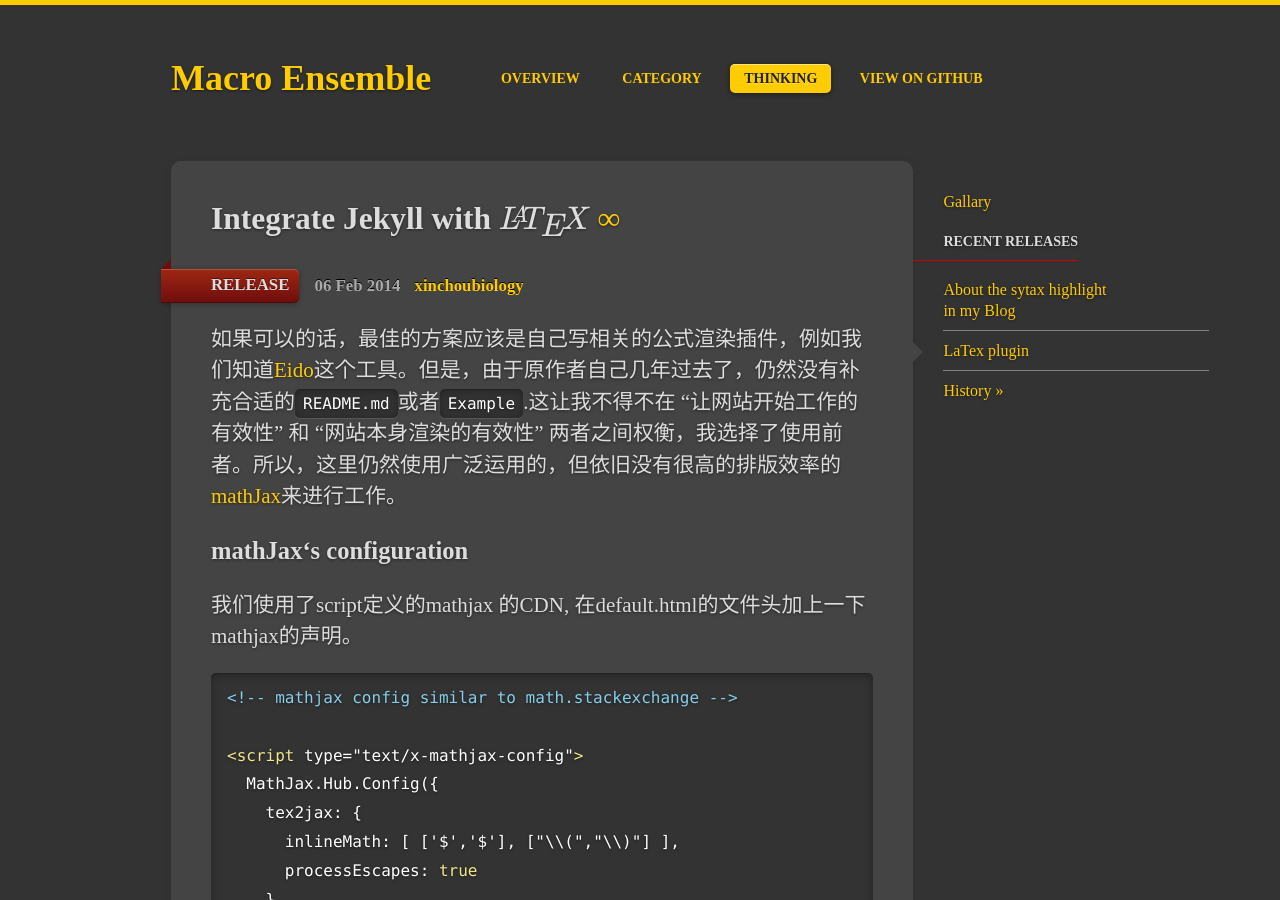
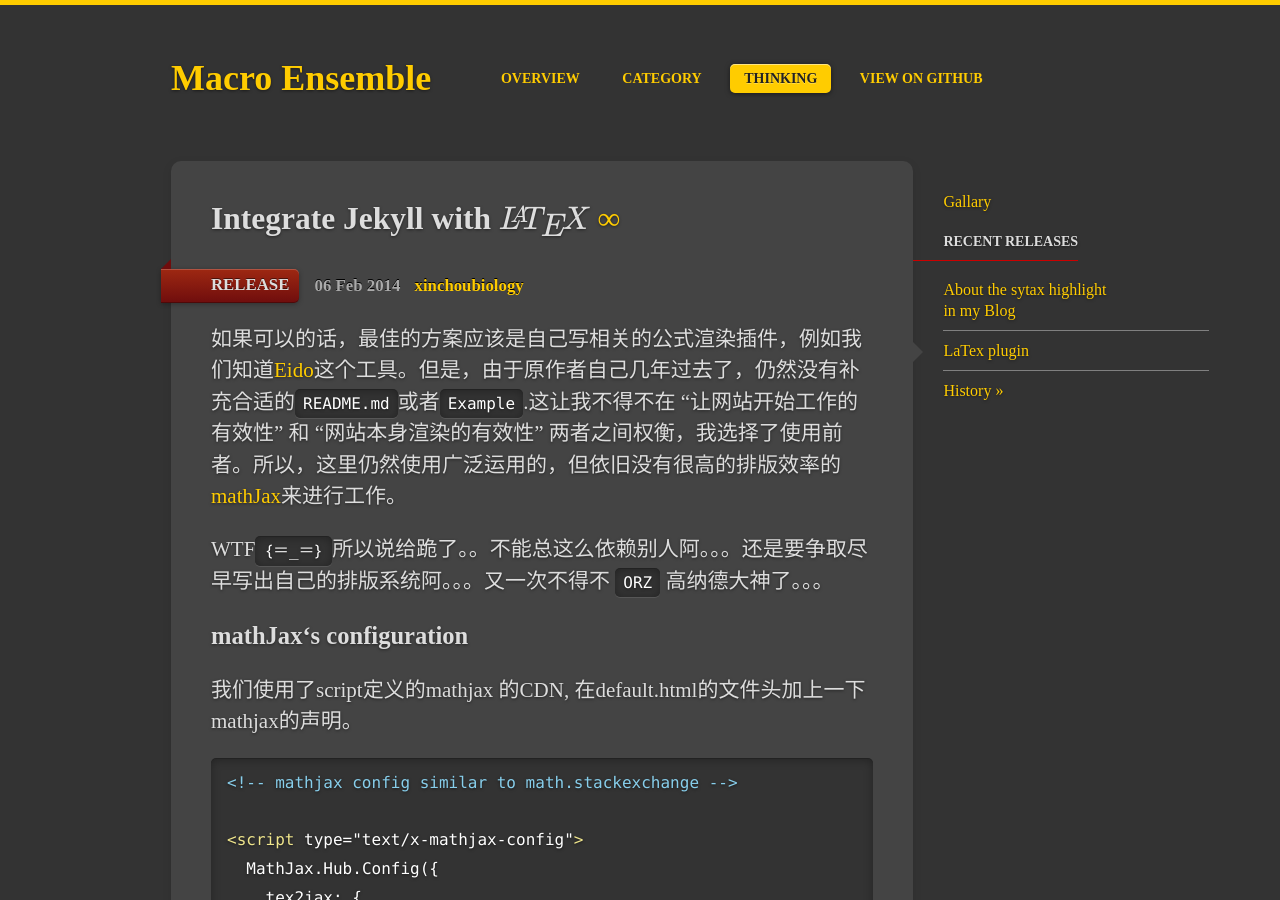
Before and after one commit to xinchoubiology/macroEnsemble, a Jekyll site: the page built from _posts/2014-02-05-Integrate-Jekyll-with-LateX.markdown, in a window 1280 px wide and 900 px high. Built offline with Jekyll 4.4.1, drawn with Linux system fonts in a browser that asks for light colours; some web fonts are replaced; formulas are drawn with MathJax 3; comment, search, counter and statistics services are not loaded.

Commit message:
add note in markdown

```diff
--- a/_posts/2014-02-05-Integrate-Jekyll-with-LateX.markdown
+++ b/_posts/2014-02-05-Integrate-Jekyll-with-LateX.markdown
@@ -11,6 +11,8 @@ categories: [release]
 
 如果可以的话，最佳的方案应该是自己写相关的公式渲染插件，例如我们知道<a href="https://github.com/be5invis/eido">Eido</a>这个工具。但是，由于原作者自己几年过去了，仍然没有补充合适的`README.md`或者`Example`.这让我不得不在 "让网站开始工作的有效性" 和
 "网站本身渲染的有效性" 两者之间权衡，我选择了使用前者。所以，这里仍然使用广泛运用的，但依旧没有很高的排版效率的<a href="http://www.mathjax.org">mathJax</a>来进行工作。
+
+WTF`｛＝_＝｝`所以说给跪了。。不能总这么依赖别人阿。。。还是要争取尽早写出自己的排版系统阿。。。又一次不得不 `ORZ` 高纳德大神了。。。
 
 ###mathJax‘s configuration
 我们使用了script定义的mathjax 的CDN, 在default.html的文件头加上一下mathjax的声明。
```
